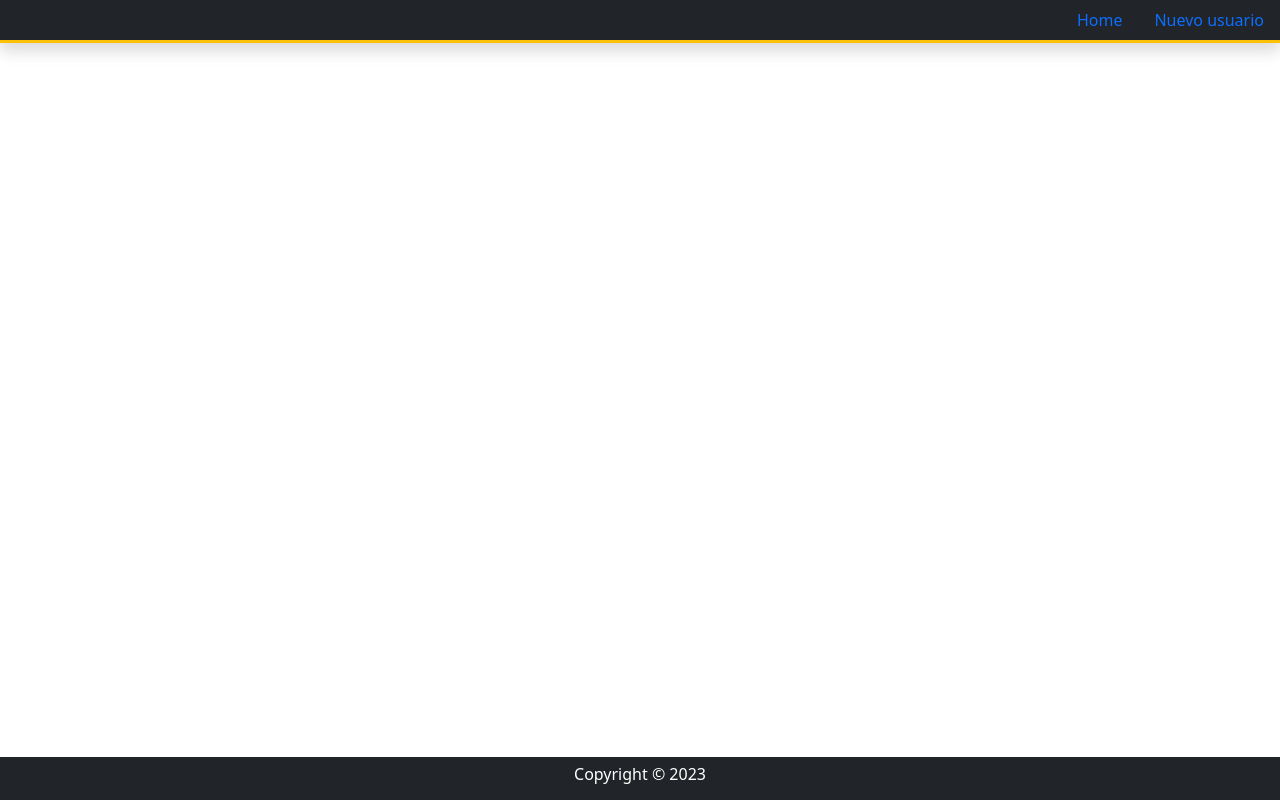
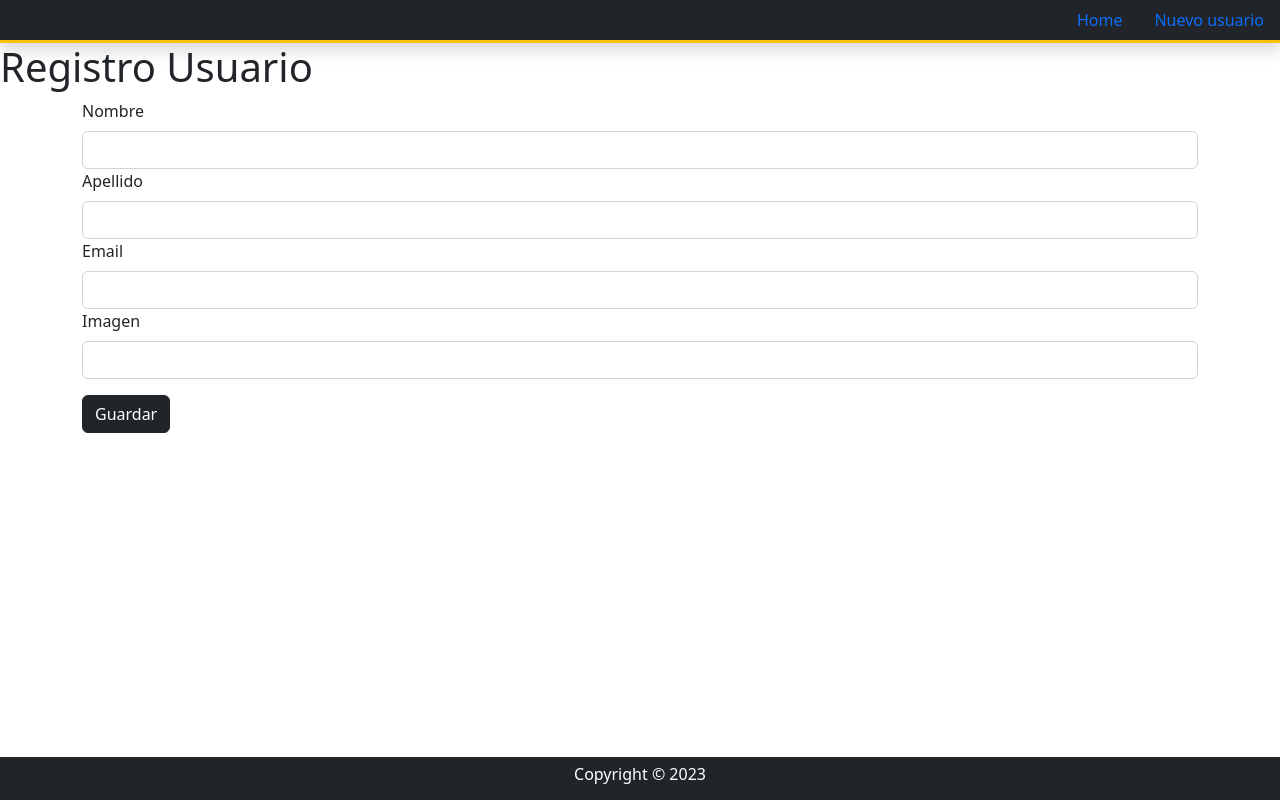
Before and after one commit to Garivas93/Actividad-6, an Angular app in the folder act6/: page /newuser in a window 1280 px wide. Built offline with nearby package versions, Linux system fonts and the light colour scheme.

Commit message:
control de formularios
Control de formulario para crear nuevo usuario y para modificar uno existentes

```diff
--- a/act6/src/app/components/form/form.component.html
+++ b/act6/src/app/components/form/form.component.html
@@ -1 +1,46 @@
-<form action=""></form>
+<h1>{{ title }} Usuario</h1>
+<div class="container mt-2">
+  <form novalidate [formGroup]="userForm" (ngSubmit)="getDataForm()">
+    <div>
+      <label for="first_name" class="form-label">Nombre</label>
+      <input
+        class="form-control"
+        type="text"
+        id="first_name"
+        formControlName="first_name"
+      />
+    </div>
+    <div>
+      <label for="last_name" class="form-label">Apellido</label>
+      <input
+        class="form-control"
+        type="text"
+        id="last_name"
+        formControlName="last_name"
+      />
+    </div>
+
+    <div>
+      <label for="email" class="form-label">Email</label>
+      <input
+        class="form-control"
+        type="text"
+        id="email"
+        formControlName="email"
+      />
+    </div>
+
+    <div>
+      <label for="image" class="form-label">Imagen</label>
+      <input
+        class="form-control"
+        type="text"
+        id="image"
+        formControlName="image"
+      />
+    </div>
+    <button type="submit" value="Guardar" class="btn btn-dark mt-3">
+      Guardar
+    </button>
+  </form>
+</div>
--- a/act6/src/app/components/form/form.component.ts
+++ b/act6/src/app/components/form/form.component.ts
@@ -1,10 +1,77 @@
-import { Component } from '@angular/core';
+import { Component, OnInit } from '@angular/core';
+import {FormGroup} from '@angular/forms'
+import {FormControl} from '@angular/forms'
+import { ActivatedRoute, Router } from '@angular/router';
+import { User } from 'src/app/interfaces/user.interface';
+import { UsersService } from 'src/app/services/users.service';
 
 @Component({
   selector: 'app-form',
   templateUrl: './form.component.html',
   styleUrls: ['./form.component.css']
 })
-export class FormComponent {
+export class FormComponent implements OnInit{
+  title: string = 'Registro'
+  userForm: FormGroup;
 
+  constructor(private usersService: UsersService, private router: Router, private activatedRoute: ActivatedRoute){
+    this.userForm = new FormGroup({
+      first_name: new FormControl("",[]),
+      last_name: new FormControl("",[]),
+      email: new FormControl("",[]),
+      image: new FormControl("",[]),
+    },[]);
+
+
+  }
+
+  ngOnInit(): void{
+    this.activatedRoute.params.subscribe(async (params: any) => {
+      let id= params.userid
+      console.log(id);
+
+      if (id){
+        this.title='Actualizar'
+        const response = await this.usersService.getById(id);
+        const user: User = response;
+
+        console.log(user);
+        this.userForm = new FormGroup({
+          id: new FormControl(id,[]),
+          first_name: new FormControl(user?.first_name,[]),
+          last_name: new FormControl(user?.last_name,[]),
+          email: new FormControl(user?.email,[]),
+          image: new FormControl(user?.image,[]),
+        },[]);
+
+      }
+    })
+  }
+
+  async getDataForm(){
+    let user: User = this.userForm.value;
+
+    if(user.id){
+      //ACTUALIZANDO
+      let response = await this.usersService.update(user);
+      console.log(response)
+      if (response.id){
+        alert(`Usuario ${response.first_name} con id ${response.id} se ha acutualizado correctamente`)
+        this.router.navigate(['/home'])
+      }
+
+    }else{
+      //REGISTRO
+      try{
+        let response = await this.usersService.create(user)
+        if(response.id){
+          alert(`El Usuario ${response.first_name} con id ${response.id} creado correctamente`);
+          this.router.navigate(['/home']);
+        }
+      }
+      catch (err) {
+        console.log(err)
+      }
+  }
+  }
 }
--- a/act6/src/app/components/header/header.component.html
+++ b/act6/src/app/components/header/header.component.html
@@ -7,5 +7,4 @@
       <a class="nav-link" [routerLink]="['/newuser']">Nuevo usuario</a>
     </li>
   </ul>
-  <!-- Me quede en el 0:45:49 -->
 </header>
--- a/act6/src/app/services/users.service.ts
+++ b/act6/src/app/services/users.service.ts
@@ -1,6 +1,7 @@
 import { HttpClient } from '@angular/common/http';
 import { Injectable } from '@angular/core';
 import {lastValueFrom} from 'rxjs'
+import { User } from '../interfaces/user.interface';
 
 @Injectable({
   providedIn: 'root'
@@ -20,4 +21,11 @@ export class UsersService {
       return lastValueFrom(this.httpClient.get<any>(`${this.baseUrl}${pId}`))
     }
 
+    create(pUser: User): Promise<User>{
+      return lastValueFrom(this.httpClient.post<User>(this.baseUrl, pUser))
+    }
+
+    update(pUser: User) : Promise<User> {
+      return lastValueFrom (this.httpClient.put<User>(`${this.baseUrl}${pUser.id}`, pUser))
+    }
 }
```
